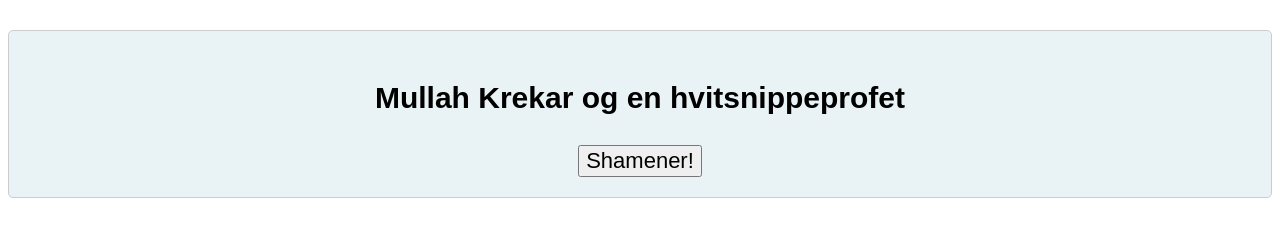
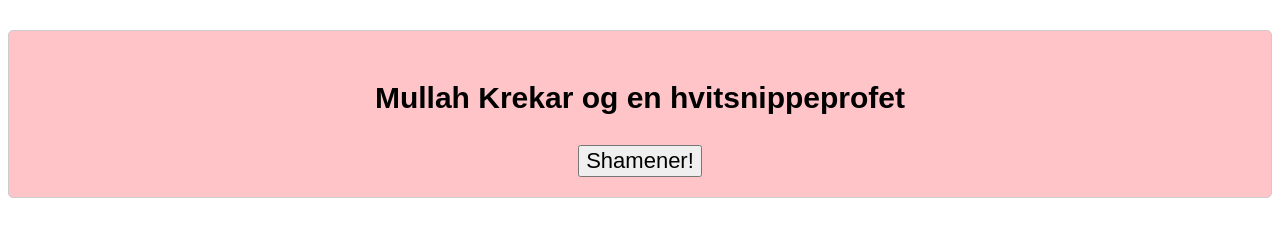
Before and after one commit to atleof/atleof.github.io, a plain HTML site: page index.html in a window 1280 px wide. Drawn offline with Linux system fonts and the light colour scheme.

Commit message:
Update index.html

```diff
--- a/index.html
+++ b/index.html
@@ -163,7 +163,7 @@
 	<style type="text/css">
 		body{font-family: arial, serif;}
 
-		#generator{background:#e9f3f6;border:1px solid #cccccc;margin:30px 0;font-size:30px;font-weight:bold;padding:50px 0 20px;text-align:center;-moz-border-radius: 5px;-webkit-border-radius: 5px;}
+		#generator{background:#f234;border:1px solid #cccccc;margin:30px 0;font-size:30px;font-weight:bold;padding:50px 0 20px;text-align:center;-moz-border-radius: 5px;-webkit-border-radius: 5px;}
 		#generator input{font-size:22px;font-weight:normal;margin-top: 30px}
 		#footer{font-size: 10px; color: #999; margin: 30px 0 0 0;}
 		#footer a{color:#999}
```
